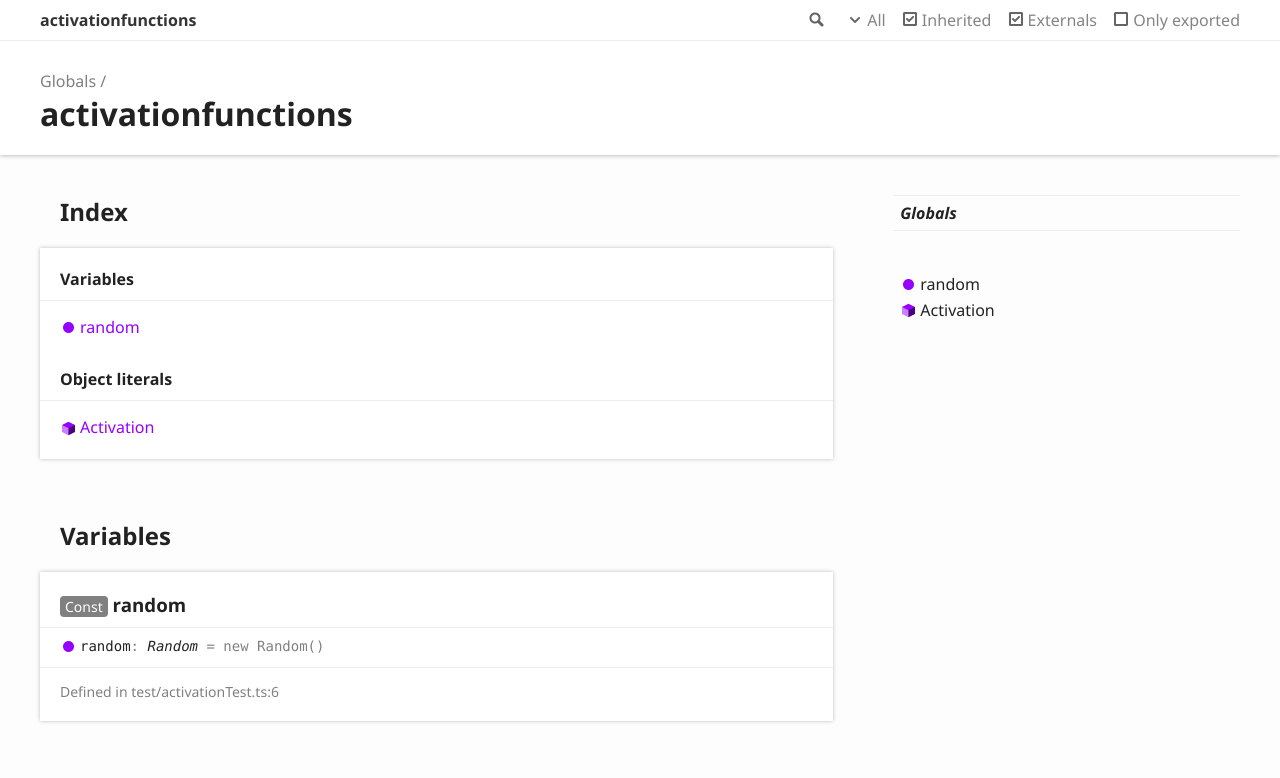
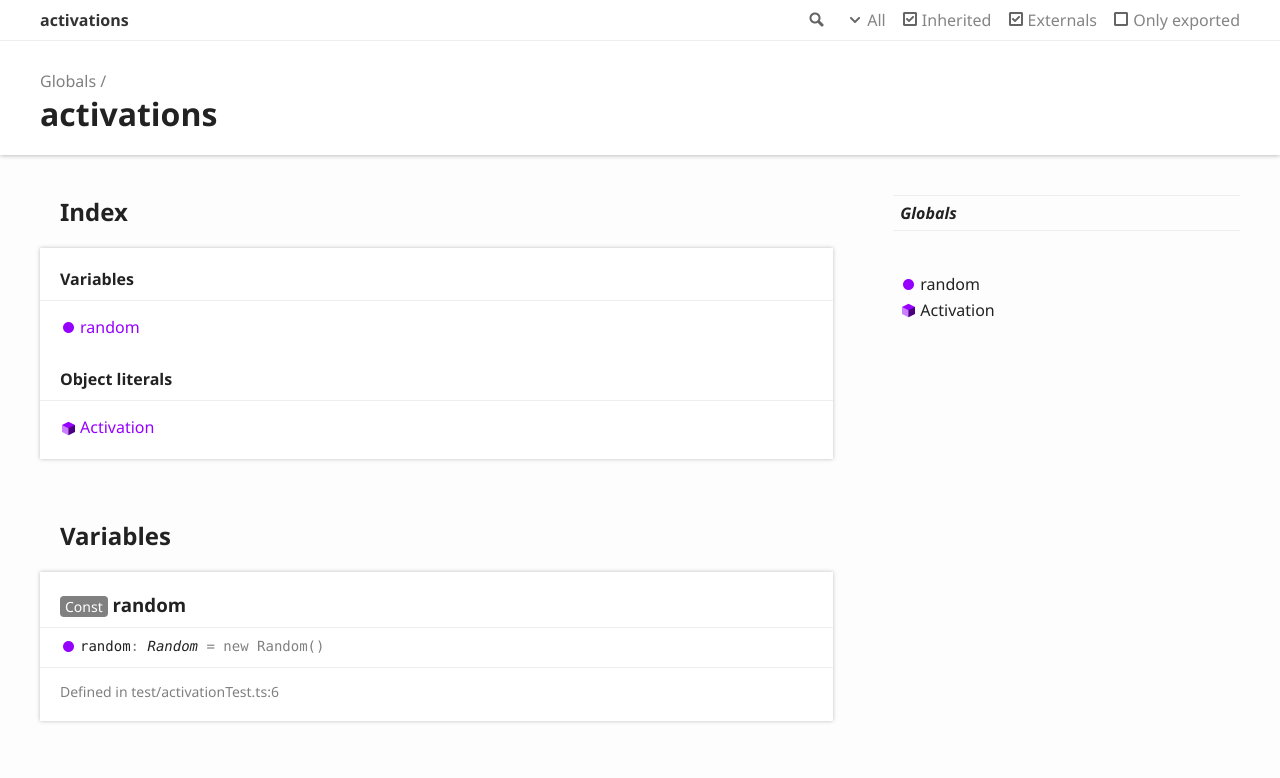
Before and after one commit to liquidcarrot/activations, a website: page docs/globals.html in a window 1280 px wide. Shown: the top 778 px of the page. Drawn offline with Linux system fonts and the light colour scheme.

Commit message:
build project

```diff
--- a/docs/globals.html
+++ b/docs/globals.html
@@ -3,8 +3,8 @@
 <head>
 	<meta charset="utf-8">
 	<meta http-equiv="X-UA-Compatible" content="IE=edge">
-	<title>activationfunctions</title>
-	<meta name="description" content="Documentation for activationfunctions">
+	<title>activations</title>
+	<meta name="description" content="Documentation for activations">
 	<meta name="viewport" content="width=device-width, initial-scale=1">
 	<link rel="stylesheet" href="assets/css/main.css">
 </head>
@@ -22,7 +22,7 @@
 						<li class="state loading">Preparing search index...</li>
 						<li class="state failure">The search index is not available</li>
 					</ul>
-					<a href="index.html" class="title">activationfunctions</a>
+					<a href="index.html" class="title">activations</a>
 				</div>
 				<div class="table-cell" id="tsd-widgets">
 					<div id="tsd-filter">
@@ -56,7 +56,7 @@
 					<a href="globals.html">Globals</a>
 				</li>
 			</ul>
-			<h1>activationfunctions</h1>
+			<h1>activations</h1>
 		</div>
 	</div>
 </header>
--- a/package.json
+++ b/package.json
@@ -1,6 +1,6 @@
 {
-  "name": "activationfunctions",
-  "version": "0.0.1",
+  "name": "activations",
+  "version": "1.0.0",
   "description": "A collection of activation functions",
   "main": "index.js",
   "scripts": {
```
Also changed, not shown: docs/index.html (+4 -4 lines).
